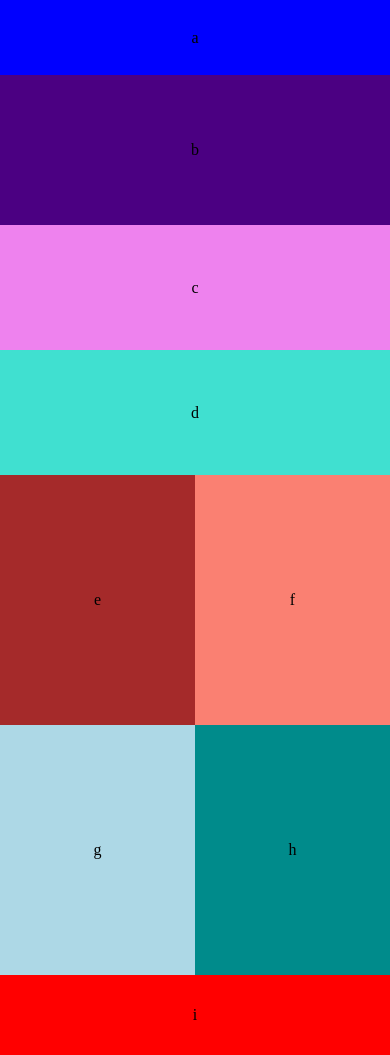
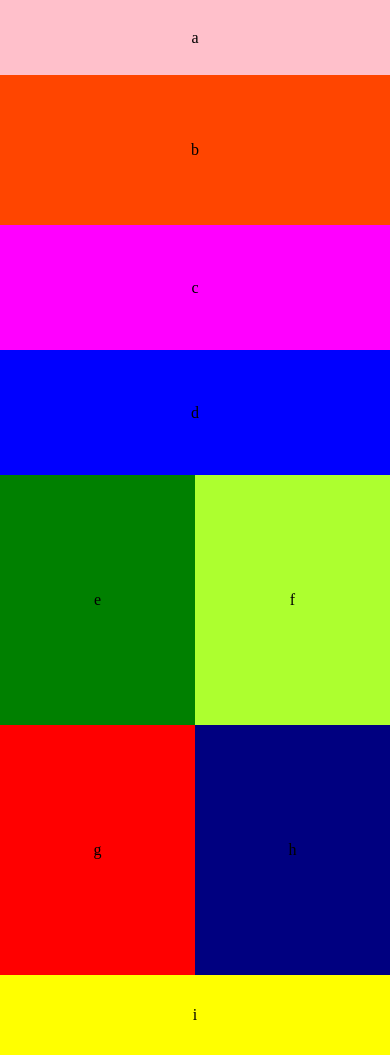
Before and after one commit to lhchandler4/lab-01, a plain HTML site: page index.html in a window 390 px wide. Drawn offline with Linux system fonts and the light colour scheme.

Commit message:
changing colors 3 times

```diff
--- a/css/modules.css
+++ b/css/modules.css
@@ -60,7 +60,7 @@ div{
 
 }
 
-/* mobile version*/
+/* tablet version*/
 @media(max-width: 959px){
   #a {
     height: 75px;
@@ -117,3 +117,61 @@ div{
   }
 
 }
+
+/* mobile version*/
+@media(max-width: 767px){
+  #a {
+    height: 75px;
+    line-height: 75px;
+    background: pink;
+  }
+
+  #b {
+    height: 150px;
+    line-height: 150px;
+    background: orangered;
+  }
+
+  #c {
+    height: 125px;
+    line-height: 125px;
+    background:magenta;
+  }
+
+  #d {
+    height: 125px;
+    line-height: 125px;
+    background: blue;
+  }
+
+  #e {
+    height: 250px;
+    line-height: 250px;
+    background: green;
+  }
+
+  #f {
+    height: 250px;
+    line-height: 250px;
+    background: greenyellow;
+  }
+
+  #g {
+    height: 250px;
+    line-height: 250px;
+    background: red;
+  }
+
+  #h {
+    height: 250px;
+    line-height: 250px;
+    background: navy;
+  }
+
+  #i {
+    height: 80px;
+    line-height: 80px;
+    background: yellow;
+  }
+
+}
```
